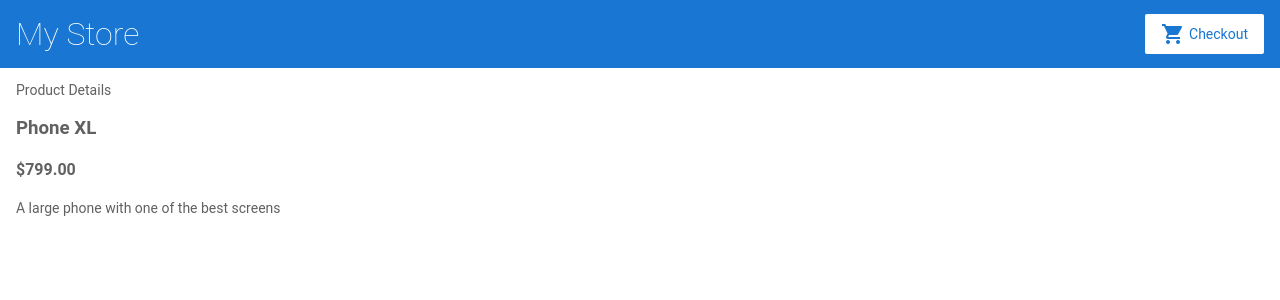
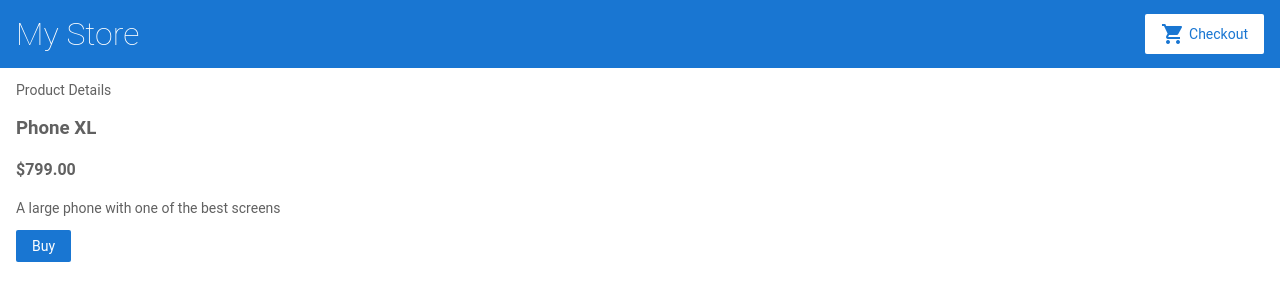
Before and after one commit to LearnWithJeff10/AngularIoStart, an Angular app: page /products/1 in a window 1280 px wide. Shown: the top 300 px of the page. Built offline with nearby package versions, Linux system fonts and the light colour scheme.

Commit message:
Use the Cart service

```diff
--- a/src/app/product-details/product-details.component.html
+++ b/src/app/product-details/product-details.component.html
@@ -4,4 +4,5 @@
   <h3>{{ product.name }}</h3>
   <h4>{{ product.price | currency }}</h4>
   <p>{{ product.description }}</p>
+  <button (click)="addToCart(product)">Buy</button>
 </div>
--- a/src/app/product-details/product-details.component.ts
+++ b/src/app/product-details/product-details.component.ts
@@ -1,6 +1,7 @@
 import { Component, OnInit } from "@angular/core";
 import { ActivatedRoute } from "@angular/router";
 import { Product, products } from "../products";
+import { CartService } from "../cart.service";
 
 @Component({
   selector: "app-product-details",
@@ -10,7 +11,10 @@
 export class ProductDetailsComponent implements OnInit {
   product: Product | undefined;
 
-  constructor(private route: ActivatedRoute) {}
+  constructor(
+    private route: ActivatedRoute,
+    private cartService: CartService
+  ) {}
 
   ngOnInit(): void {
     // First get the product id from the current route
@@ -22,4 +26,9 @@
       (product) => product.id === productIdFromRoute
     );
   }
+
+  addToCart(product: Product) {
+    this.cartService.addToCart(product);
+    window.alert("Your product has been added to the cart");
+  }
 }
```
